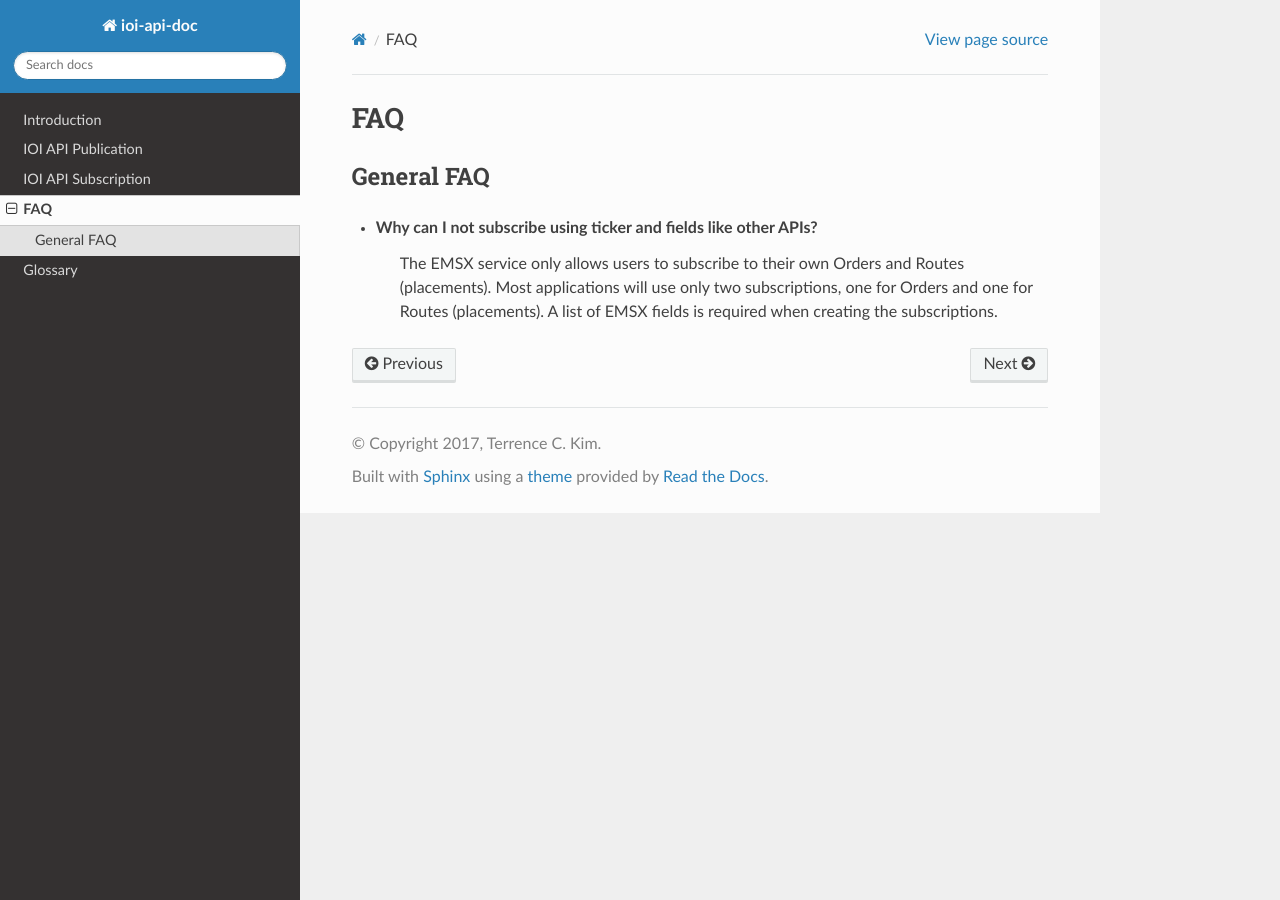
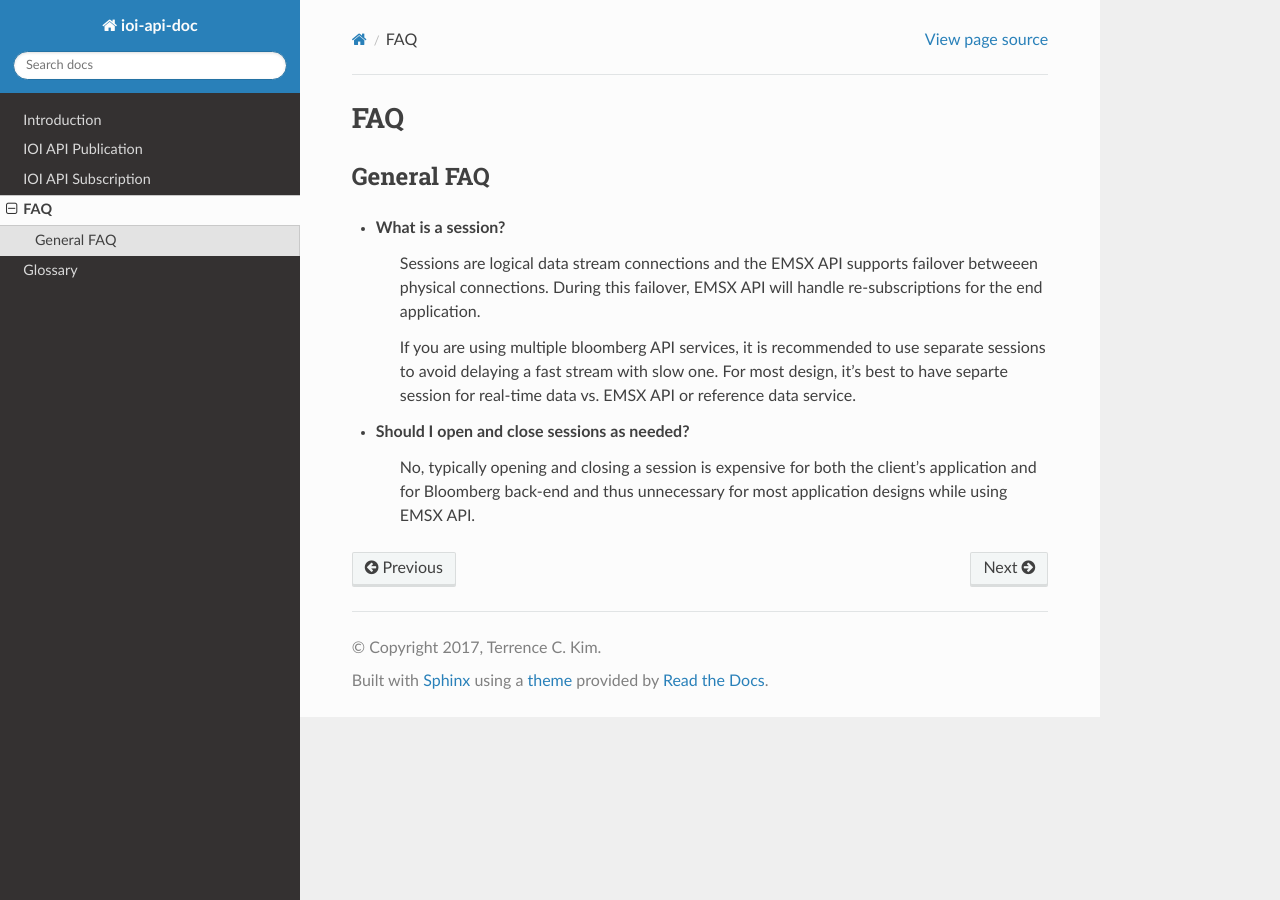
Before and after one commit to tkim/ioi_api_doc, a Sphinx documentation site: the page built from source/faq.rst, in a window 1280 px wide. Built offline with Sphinx 7.4.7 and the Read the Docs theme 2.0.0, drawn with Linux system fonts in a browser that asks for light colours; formulas are drawn with MathJax 3.

Commit message:
Updated fav

```diff
--- a/source/faq.rst
+++ b/source/faq.rst
@@ -5,7 +5,12 @@ FAQ
 General FAQ
 ===========
 
-* Why can I not subscribe using ticker and fields like other APIs?
-	The EMSX service only allows users to subscribe to their own Orders and Routes (placements). Most applications
-	will use only two subscriptions, one for Orders and one for Routes (placements). A list of EMSX fields is required
-	when creating the subscriptions.
+* What is a session?
+	Sessions are logical data stream connections and the EMSX API supports failover betweeen physical connections. During this failover, EMSX API will handle re-subscriptions for the end application.
+
+	If you are using multiple bloomberg API services, it is recommended to use separate sessions to avoid
+	delaying a fast stream with slow one. For most design, it's best to have separte session for
+	real-time data vs. EMSX API or reference data service.
+
+* Should I open and close sessions as needed?
+	No, typically opening and closing a session is expensive for both the client's application and for Bloomberg back-end and thus unnecessary for most application designs while using EMSX API.
```
Also changed, not shown: 5 other files.
